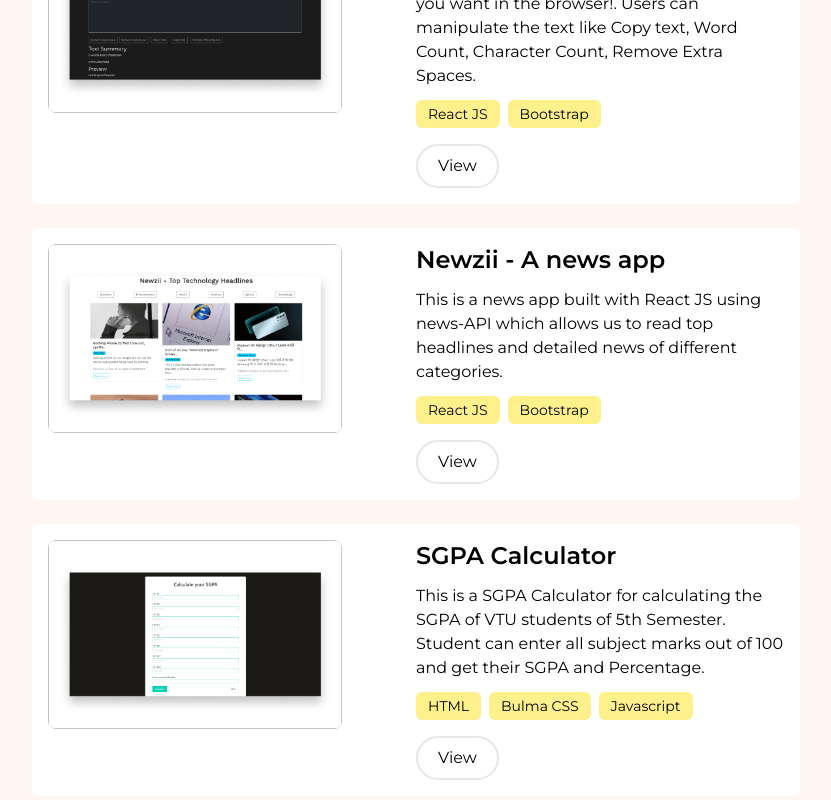
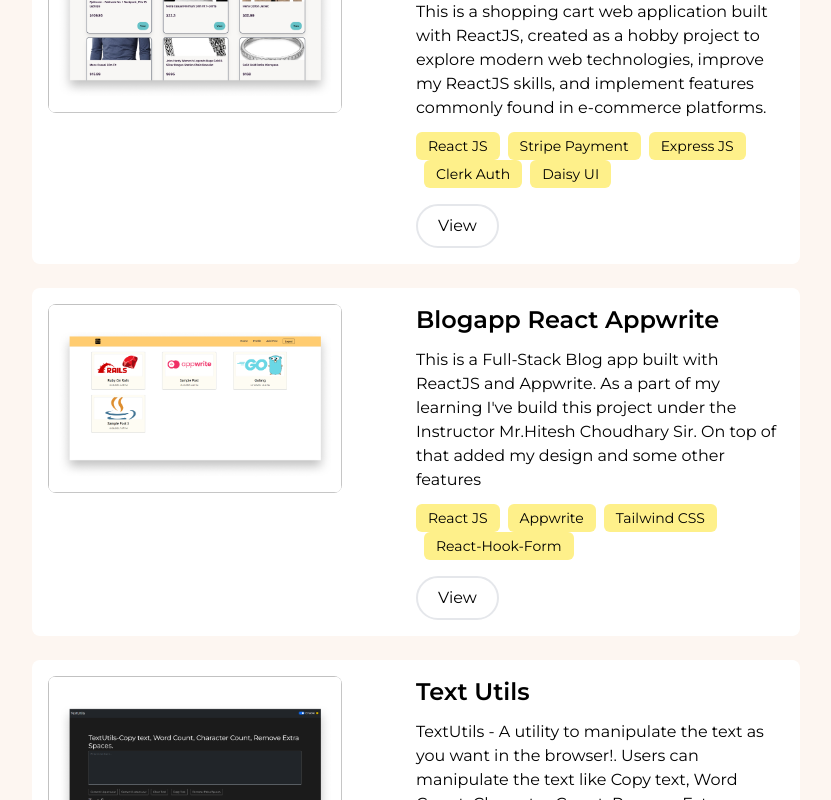
Before and after one commit to ShreyasVithalkar09/portfolio-website, a React (Create React App) app: page / in a window 1280 px wide. Shown: the part 1600-2400 px from the top of the page, without its empty margins (224-1055 px from the left). Built offline with nearby package versions, Linux system fonts and the light colour scheme.

Commit message:
Added new project

```diff
--- a/src/pages/data.js
+++ b/src/pages/data.js
@@ -1,4 +1,28 @@
 export const projects = [
+  {
+    title: "Shopping Cart Web Application",
+    content:
+      "This is a shopping cart web application built with ReactJS, created as a hobby project to explore modern web technologies, improve my ReactJS skills, and implement features commonly found in e-commerce platforms.",
+    stack: [
+      "React JS",
+      "Stripe Payment",
+      "Express JS",
+      "Clerk Auth",
+      "Daisy UI",
+    ],
+    poster: "/assets/shopping-cart.png",
+    link: "https://github.com/ShreyasVithalkar09/react-stripe-ecomm",
+    id: 1,
+  },
+  {
+    title: "Blogapp React Appwrite",
+    content:
+      "This is a Full-Stack Blog app built with ReactJS and Appwrite. As a part of my learning I've build this project under the Instructor Mr.Hitesh Choudhary Sir. On top of that added my design and some other features",
+    stack: ["React JS", "Appwrite", "Tailwind CSS", "React-Hook-Form"],
+    poster: "./assets/blog.png",
+    link: "https://github.com/ShreyasVithalkar09/blog-appwrite-react",
+    id: 2,
+  },
   {
     title: "Text Utils",
     content:
@@ -6,7 +30,7 @@ export const projects = [
     stack: ["React JS", "Bootstrap"],
     poster: "/assets/text-utils.png",
     link: "https://shreyasvithalkar09.github.io/TextUtils-App/",
-    id: 1,
+    id: 3,
   },
   {
     title: "Newzii - A news app",
@@ -15,16 +39,7 @@ export const projects = [
     stack: ["React JS", "Bootstrap"],
     poster: "./assets/newzii.png",
     link: "https://github.com/ShreyasVithalkar09/Newzii",
-    id: 2,
-  },
-  {
-    title: "SGPA Calculator",
-    content:
-      "This is a SGPA Calculator for calculating the SGPA of VTU students of 5th Semester. Student can enter all subject marks out of 100 and get their SGPA and Percentage.",
-    stack: ["HTML", "Bulma CSS", "Javascript"],
-    poster: "./assets/sgpa.png",
-    link: "https://shreyasvithalkar09.github.io/sgpa-calculator.github.io/",
-    id: 3,
+    id: 4,
   },
   {
     title: "Tic-Tac-Toe",
@@ -33,15 +48,6 @@ export const projects = [
     stack: ["React JS", "Bootstrap"],
     poster: "./assets/tic-tac-toe.png",
     link: "https://shreyasvithalkar09.github.io/tic-tac-toe-react/",
-    id: 4,
-  },
-  {
-    title: "Blogapp React Appwrite",
-    content:
-      "This is a Full-Stack Blog app built with ReactJS and Appwrite. As a part of my learning I've build this project under the Instructor Mr.Hitesh Choudhary Sir. On top of that added my design and some other features",
-    stack: ["React JS", "Appwrite", "Tailwind CSS", "React-Hook-Form"],
-    poster: "./assets/blog.png",
-    link: "https://reactjs-blogapp.netlify.app/",
     id: 5,
   },
 ];
```
Also changed, not shown: public/assets/shopping-cart.png (added).
